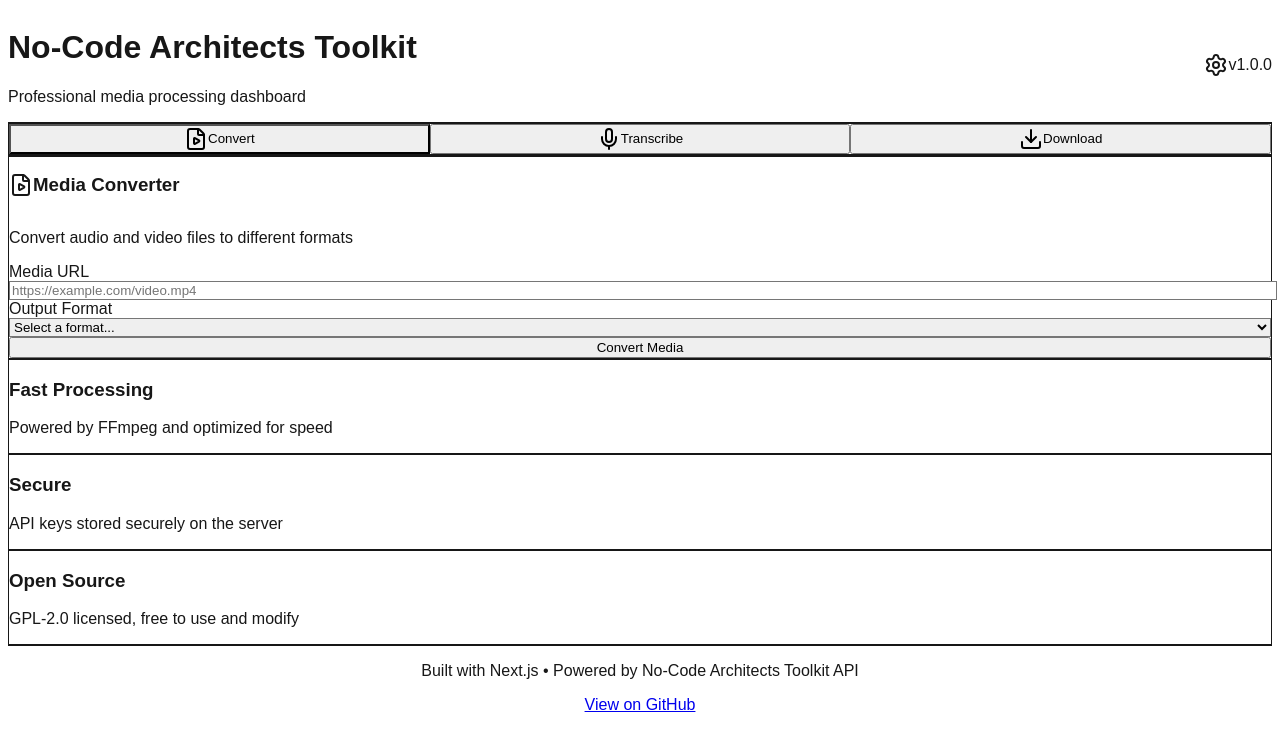
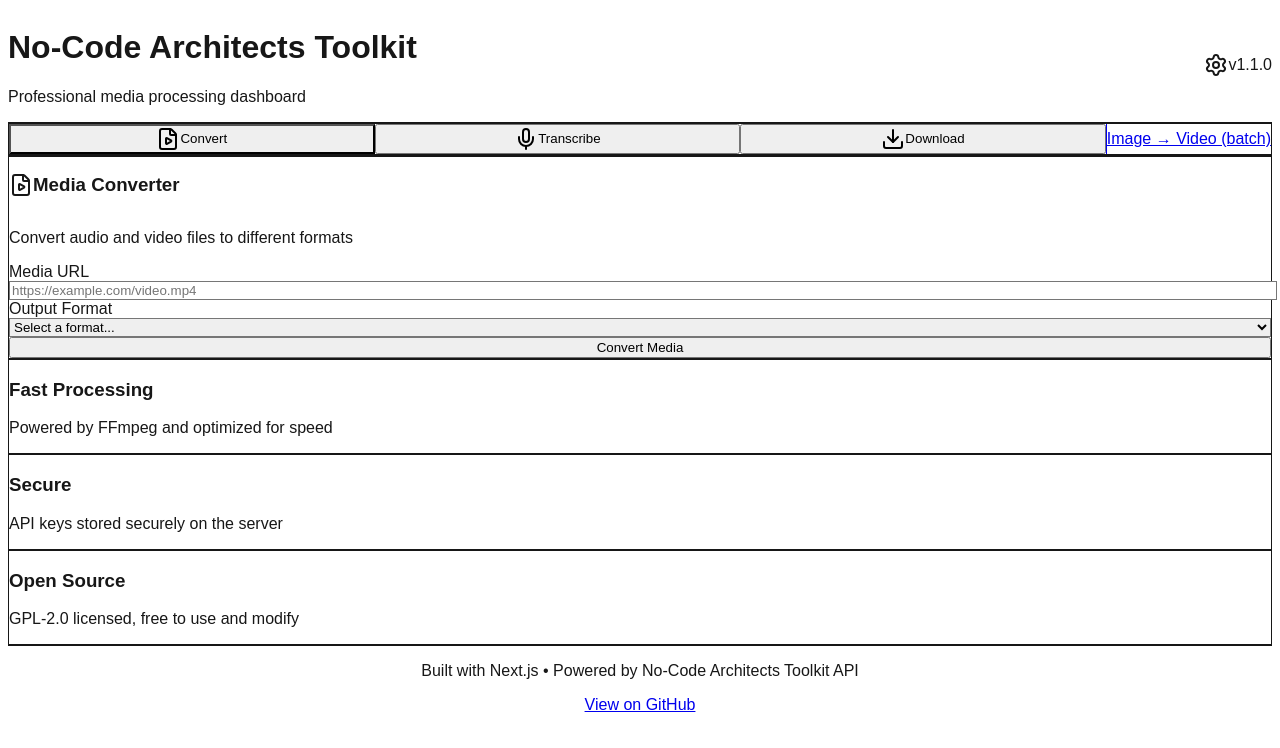
Before and after one commit to andrermano/ncatoolkit-dashboard, a Next.js app: page / in a window 1280 px wide. Shown: the top 748 px of the page. Built offline with nearby package versions, Linux system fonts and the light colour scheme.

Commit message:
link para image-to-video batch e bump versão v1.1.0

```diff
--- a/app/page.tsx
+++ b/app/page.tsx
@@ -4,6 +4,7 @@ import { useState } from 'react';
 import ConvertForm from '@/components/ConvertForm';
 import TranscribeForm from '@/components/TranscribeForm';
 import { FileVideo, Mic, Download, Settings } from 'lucide-react';
+import Link from 'next/link';
 
 type ActiveTab = 'convert' | 'transcribe' | 'download';
 
@@ -32,7 +33,8 @@ export default function Home() {
             </div>
             <div className="flex items-center gap-2">
               <Settings className="h-5 w-5 text-gray-400" />
-              <span className="text-sm text-gray-500">v1.0.0</span>
+              {/* versão atualizada */}
+              <span className="text-sm text-gray-500">v1.1.0</span>
             </div>
           </div>
         </div>
@@ -42,7 +44,9 @@ export default function Home() {
       <main className="container mx-auto px-4 py-8">
         {/* Tab Navigation */}
         <div className="bg-white rounded-lg shadow-sm border border-gray-200 mb-6">
-          <div className="flex border-b border-gray-200">
+          <div className="flex items-stretch border-b border-gray-200">
+            {/* abas originais */}
+            <div className="flex flex-1">
               {tabs.map((tab) => {
                 const Icon = tab.icon;
                 return (
@@ -60,6 +64,15 @@ export default function Home() {
                   </button>
                 );
               })}
+            </div>
+
+            {/* link para a nova tela de batch */}
+            <Link
+              href="/image-to-video"
+              className="flex items-center justify-center px-4 py-3 text-sm font-semibold text-purple-700 border-l border-gray-200 bg-purple-50 hover:bg-purple-100 transition-colors whitespace-nowrap"
+            >
+              Image → Video (batch)
+            </Link>
           </div>
         </div>
 
```
Lines whose indentation alone changed are shown as unchanged.
